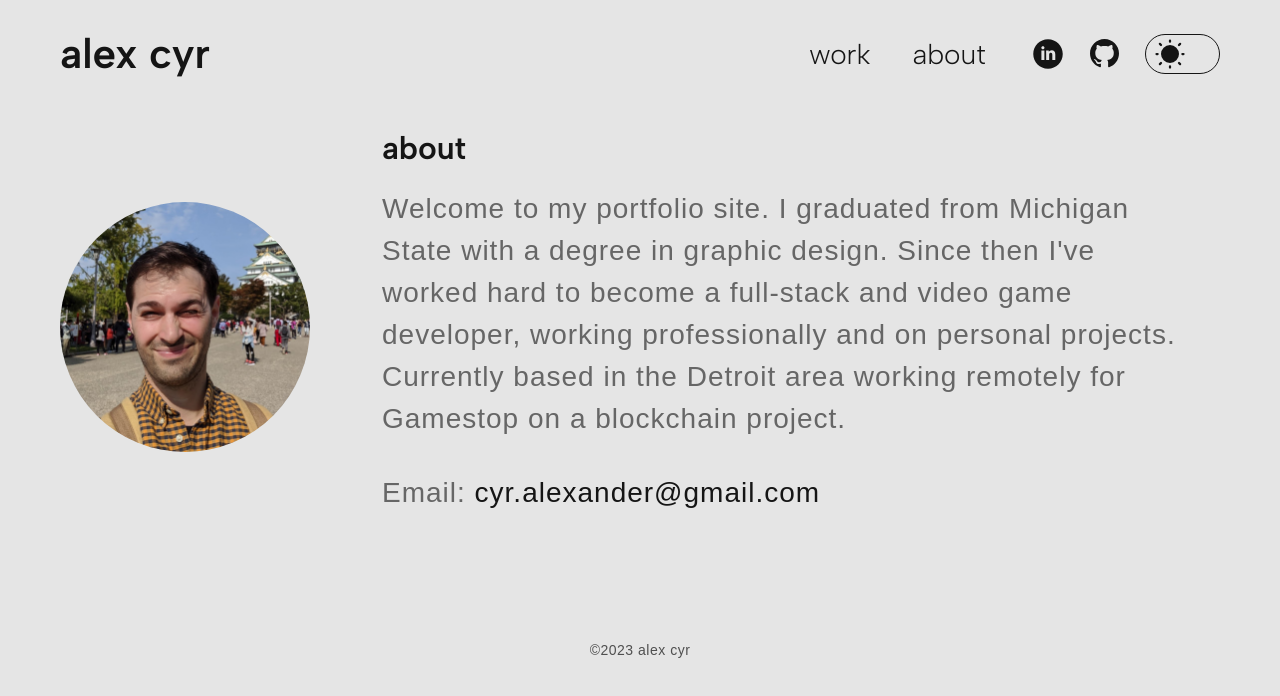
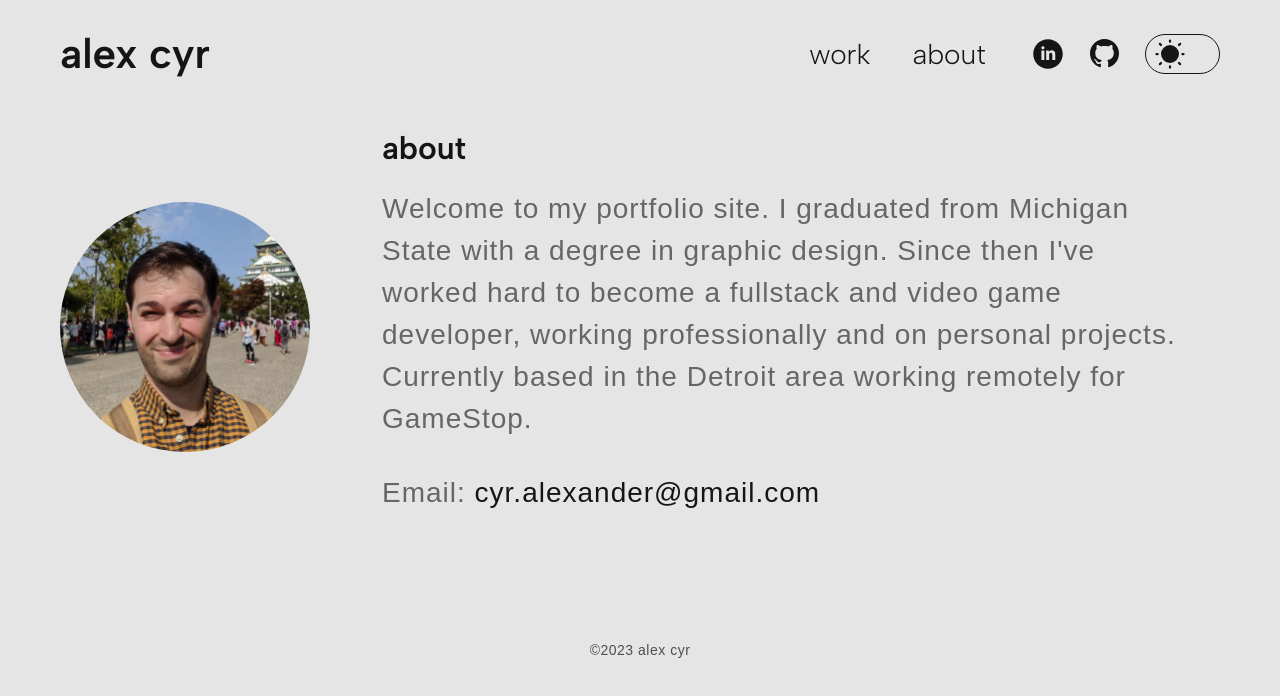
Before and after one commit to alexcyr/portfolio, a React app: page /about in a window 1280 px wide. Shown: the top 696 px of the page. Built offline with nearby package versions, Linux system fonts and the light colour scheme.

Commit message:
about edit

```diff
--- a/src/assets/data/projects/generativeArt.ts
+++ b/src/assets/data/projects/generativeArt.ts
@@ -170,7 +170,7 @@ export const generativeArt: Project = {
 		},
 		{
 			type: ContentType.text,
-			text: `Simply put, "It's a random bunch of blocks. So what?!", but there's also something delicate about the distribution of color and variation in scale and depth. Building from the background-forward, each unit within the <x,y,z> space evaluates whether it should render a block or not based on a deterministic 3D smooth random noise. There is a fun push and pull of code and artistic adjustment to get all the weightings for block size and color just right. Block x Block was minted on fxHash in November 2021, and has 40 unique editions.`,
+			text: `Simply put, "It's a random bunch of blocks. So what?!", but there's also a delicate balance in the distribution of color and variation in scale and depth. Building from the background-forward, each unit within the <x,y,z> space evaluates whether it should render a block or not based on a deterministic 3D smooth random noise. There is a fun push and pull of code and artistic adjustment to get all the weightings for block size and color just right. Block x Block was minted on fxHash in November 2021, and has 40 unique editions.`,
 			size: Size.md,
 		},
 		{
--- a/src/pages/About/About.tsx
+++ b/src/pages/About/About.tsx
@@ -74,9 +74,9 @@ export function About() {
 				<h1>about</h1>
 				<Bio>
 					Welcome to my portfolio site. I graduated from Michigan State with a degree in graphic
-					design. Since then I&apos;ve worked hard to become a full-stack and video game developer,
+					design. Since then I&apos;ve worked hard to become a fullstack and video game developer,
 					working professionally and on personal projects. Currently based in the Detroit area
-					working remotely for Gamestop on a blockchain project.
+					working remotely for GameStop.
 				</Bio>
 				<Bio>
 					Email: <a href="mailto:cyr.alexander@gmail.com">cyr.alexander@gmail.com</a>
```
